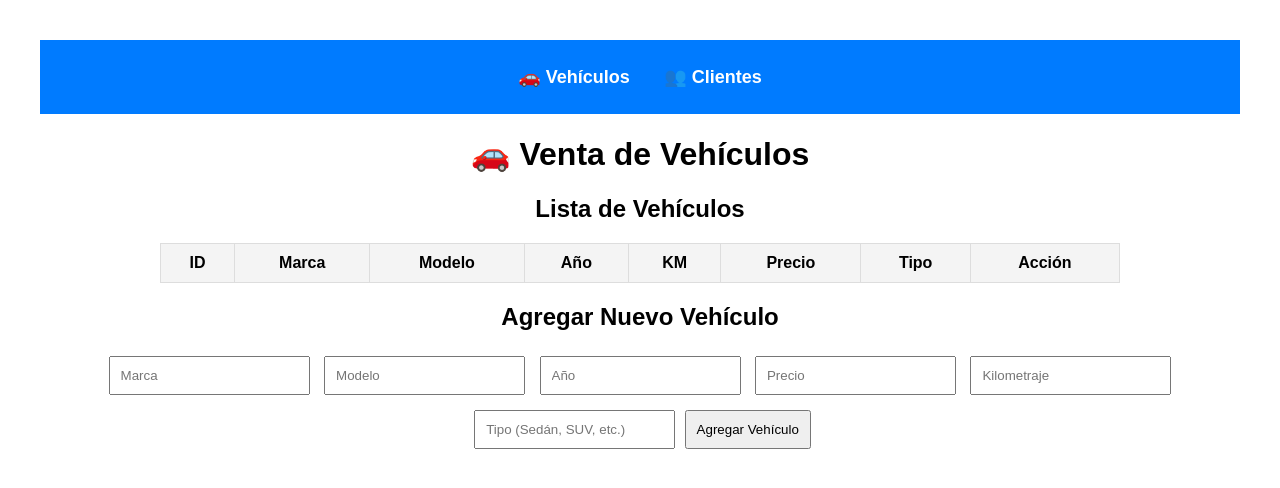
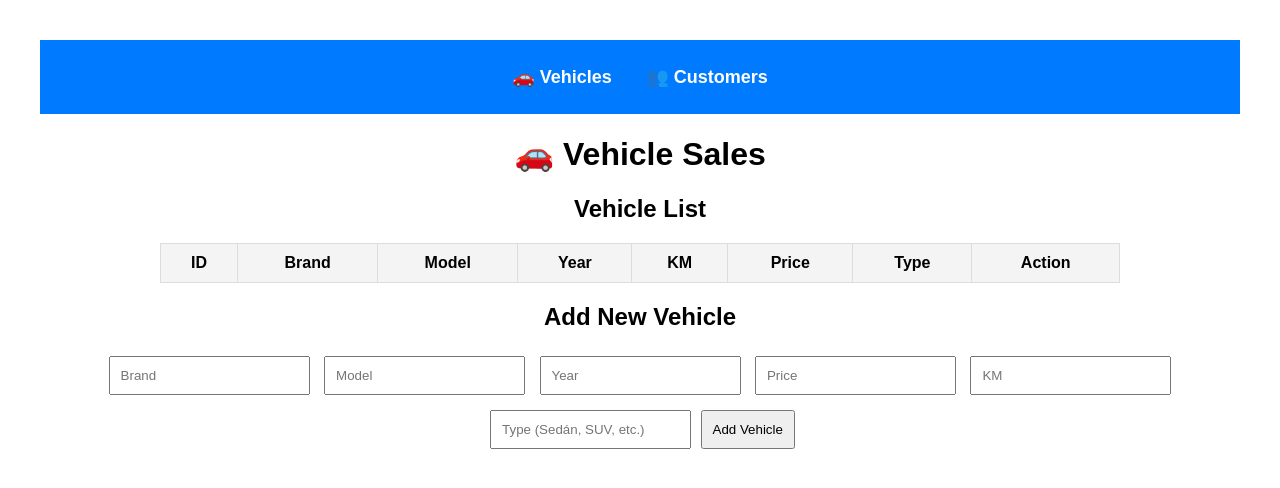
Before and after one commit to Equipo-8-Dam/taller, a plain HTML site: page frontend/index.html in a window 1280 px wide. Drawn offline with Linux system fonts and the light colour scheme; no server answers.

Commit message:
Traduccion de la pagina al ingles

```diff
--- a/frontend/app.js
+++ b/frontend/app.js
@@ -123,7 +123,7 @@ function editarVehiculo(id) {
             document.getElementById("tipo").value = vehiculo.tipo;
 
             // Cambiar el botón de agregar a "Actualizar"
-            document.getElementById("submit-button").textContent = "Actualizar Vehículo";
+            document.getElementById("submit-button").textContent = "Update Vehicle";
             document.getElementById("submit-button").setAttribute("data-id", id);
         })
         .catch(error => console.error("❌ Error al obtener vehículo:", error));
@@ -137,6 +137,6 @@ function limpiarFormulario() {
     document.getElementById("precio").value = "";
     document.getElementById("kilometraje").value = "";
     document.getElementById("tipo").value = "";
-    document.getElementById("submit-button").textContent = "Agregar Vehículo";
+    document.getElementById("submit-button").textContent = "Add Vehicle";
     document.getElementById("submit-button").removeAttribute("data-id");
 }
--- a/frontend/clientes.js
+++ b/frontend/clientes.js
@@ -119,7 +119,7 @@ function editarCliente(id) {
             document.getElementById("direccion").value = cliente.direccion;
 
             // Cambiar el botón de agregar a "Actualizar"
-            document.getElementById("submit-button").textContent = "Actualizar Cliente";
+            document.getElementById("submit-button").textContent = "Update Customer";
             document.getElementById("submit-button").setAttribute("data-id", id);
         })
         .catch(error => console.error("❌ Error al obtener cliente:", error));
--- a/frontend/index.html
+++ b/frontend/index.html
@@ -4,7 +4,7 @@
 <head>
     <meta charset="UTF-8">
     <meta name="viewport" content="width=device-width, initial-scale=1.0">
-    <title>Venta de Vehículos</title>
+    <title>Vehicle Sales</title>
     <link rel="stylesheet" href="style.css">
 </head>
 
@@ -13,26 +13,26 @@
     <header>
         <nav>
             <ul>
-                <li><a href="index.html">🚗 Vehículos</a></li>
-                <li><a href="clientes.html">👥 Clientes</a></li>
+                <li><a href="index.html">🚗 Vehicles</a></li>
+                <li><a href="clientes.html">👥 Customers</a></li>
             </ul>
         </nav>
     </header>
 
-    <h1>🚗 Venta de Vehículos</h1>
+    <h1>🚗 Vehicle Sales</h1>
 
-    <h2>Lista de Vehículos</h2>
+    <h2>Vehicle List</h2>
     <table>
         <thead>
             <tr>
                 <th>ID</th>
-                <th>Marca</th>
-                <th>Modelo</th>
-                <th>Año</th>
+                <th>Brand</th>
+                <th>Model</th>
+                <th>Year</th>
                 <th>KM</th>
-                <th>Precio</th>
-                <th>Tipo</th>
-                <th>Acción</th>
+                <th>Price</th>
+                <th>Type</th>
+                <th>Action</th>
             </tr>
         </thead>
         <tbody id="vehiculos-table">
@@ -40,15 +40,15 @@
         </tbody>
     </table>
 
-    <h2>Agregar Nuevo Vehículo</h2>
+    <h2>Add New Vehicle</h2>
     <form id="vehiculo-form">
-        <input type="text" id="marca" placeholder="Marca" required>
-        <input type="text" id="modelo" placeholder="Modelo" required>
-        <input type="number" id="anio" placeholder="Año" required>
-        <input type="number" id="precio" placeholder="Precio" required>
-        <input type="number" id="kilometraje" placeholder="Kilometraje" required>
-        <input type="text" id="tipo" placeholder="Tipo (Sedán, SUV, etc.)" required>
-        <button type="submit" id="submit-button">Agregar Vehículo</button>
+        <input type="text" id="marca" placeholder="Brand" required>
+        <input type="text" id="modelo" placeholder="Model" required>
+        <input type="number" id="anio" placeholder="Year" required>
+        <input type="number" id="precio" placeholder="Price" required>
+        <input type="number" id="kilometraje" placeholder="KM" required>
+        <input type="text" id="tipo" placeholder="Type (Sedán, SUV, etc.)" required>
+        <button type="submit" id="submit-button">Add Vehicle</button>
     </form>
 
 
```
Also changed, not shown: frontend/clientes.html (+15 -15 lines).
